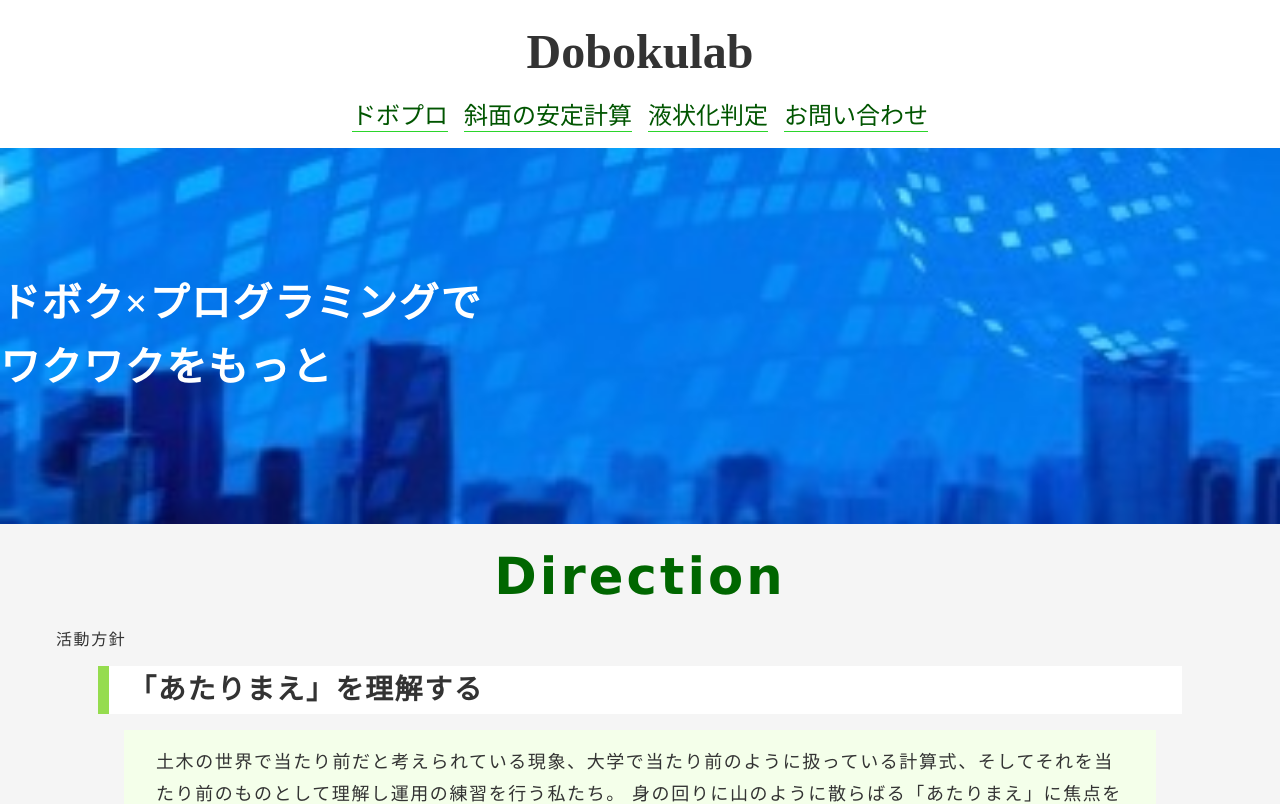
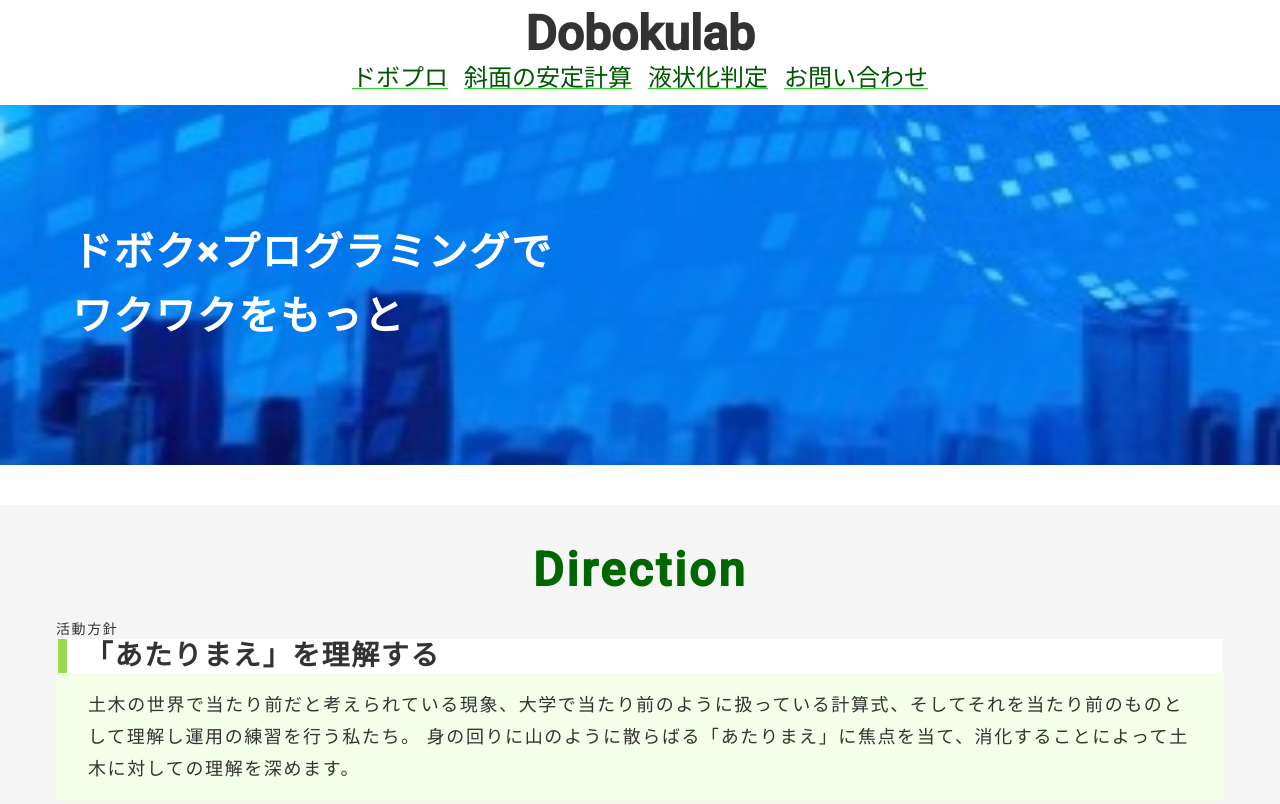
Before and after one commit to Yoshinari-Sho/dobokulabprog, an Angular app: page /page in a window 1280 px wide. Shown: the top 804 px of the page. Built offline with nearby package versions, Linux system fonts and the light colour scheme.

Commit message:
レスポンシブ他

```diff
--- a/angular.json
+++ b/angular.json
@@ -31,7 +31,8 @@
             "styles": [
               "src/styles.scss"
             ],
-            "scripts": []
+            "scripts": [
+            ]
           },
           "configurations": {
             "production": {
@@ -96,7 +97,8 @@
             "styles": [
               "src/styles.scss"
             ],
-            "scripts": []
+            "scripts": [
+            ]
           }
         },
         "lint": {
--- a/src/app/app.component.scss
+++ b/src/app/app.component.scss
@@ -63,10 +63,10 @@ p{
 
 .content-inner{
     max-width: 1200px;
-    padding:0 16px;
+    padding:16px;
     margin:0 auto;
     h2{
-        font: calc(2.071em + 26 * (100vw - 375px) / 1305) Verdana, Helvetica, Arial, sans-serif;
+        font: calc(2.071em + 26 * (100vw - 375px) / 1305)  Roboto, "Helvetica Neue", sans-serif;;
         letter-spacing: 0.06em;
         line-height: 2.09;
         text-align: center;
@@ -127,27 +127,20 @@ p{
 
 
 .content.first{
-  position: relative;
-  img{
-    width: 100%;
-  }
+  color: #fff;
+  margin: 0 0 40px;
+  width: 100%;
+  background: #ddd url(../assets/img/kkk.jpg) no-repeat center center;
+  background-size: cover;
   .content-inner{
     max-width: 1200px;
-
     p{
-      position: absolute;
-      top: 50%;
-  left: 50%;
-  -ms-transform: translate(-50%,-50%);
-  -webkit-transform: translate(-50%,-50%);
-  transform: translate(-50%,-50%);
   margin:0;
-  padding:0;
+  padding:100px 16px;
   font-size: 5vmin;
   font-weight: bold;
   color: #fff;
   line-height: 8vmin;
-  width: 100%;
     }
   }
 }
@@ -308,7 +301,7 @@ p{
 
 .text_content{
   padding:16px 32px;
-  margin: 16px 68px 8px;
+  margin-bottom:16px;
   font-stretch: semi-expanded;
   letter-spacing: 4px;
   line-height: 32px;
@@ -330,7 +323,7 @@ p{
     background-color: #ffffff;
   }
   p{
-    padding-bottom: 14px;
+   line-height: 32px;
   }
 }
 
@@ -359,10 +352,6 @@ blockquote {
   border-left: .7rem solid #007bff;
   padding: .5em .7rem;
   display: block;
-  margin-block-start: 1em;
-  margin-block-end: 1em;
-  margin-inline-start: 40px;
-  margin-inline-end: 40px;
   .tytle_two{
       text-align: left;
       padding-left: 8px;
@@ -372,7 +361,7 @@ blockquote {
     background: linear-gradient(transparent 70%, #a7d6ff 70%);
     padding-left: 8px;
     margin:24px 56px 12px;
-    font-size: 28px;
+    font-size: 20px;
     font-weight:500;
 }
 
@@ -462,7 +451,7 @@ blockquote {
     font-weight: bolder;
     width: 50%;
     padding-right:16px;
-    letter-spacing: -8px;
+    letter-spacing: -4px;
    }
 }
 }
@@ -484,6 +473,7 @@ blockquote {
  padding: 10px 20px;
     font-size: 16px;
     letter-spacing: 1.6px;
+    line-height: 24px;
 
 }
 
@@ -527,3 +517,75 @@ footer{
     font-size: 0;
     animation: 5s slidy infinite;
   }
+
+
+  @media screen and (max-width:768px){
+    .card{
+      display: block;
+      width: 100%;
+      padding: 10px 20px;
+      margin:32px 0;
+      background-color: #fff;
+      box-sizing: border-box;
+      box-shadow: 0 3px 10px rgba(0, 0, 0, 0.2);
+      z-index: 3;
+      .image-area{
+        margin-bottom: 30px;
+        text-align: center;
+          img{
+              border-radius: 50%;
+          }
+      }
+    &.pj{
+      .image-area{
+        text-align: center;
+          img{
+              border-radius: 0;
+          }
+      }
+    }
+  }
+
+  .card_head {
+      margin: 10px 20px 0 20px;
+      padding-bottom: 10px;
+      border-bottom: solid 1px #707070;
+      line-height: 180%;
+
+  .card_head_title{
+      font-size: 21px;
+      font-weight: bold;
+      display: block;
+      margin-top: 6px;
+
+  .titleNumber{
+      font-size: 60px;
+      font-weight: bolder;
+      width: 50%;
+      padding-right:16px;
+      letter-spacing: -8px;
+     }
+  }
+  }
+
+  .card.left {
+      width: 100%;
+     float: none;
+      padding: 20px 20px;
+  }
+
+  .card.right {
+      width: 100%;
+     float: none;
+     padding: 20px 20px;
+  }
+
+
+  .card_body {
+   padding: 10px 20px;
+      font-size: 16px;
+      letter-spacing: 1.6px;
+
+  }
+
+  }
--- a/src/app/app.module.ts
+++ b/src/app/app.module.ts
@@ -8,6 +8,7 @@ import { LotationalslipComponent } from './lotationalslip/lotationalslip.compone
 import { LandingpageComponent } from './landingpage/landingpage.component';
 import { LiquefactionComponent } from './liquefaction/liquefaction.component';
 import { RouterModule } from '@angular/router';
+import { BrowserAnimationsModule } from '@angular/platform-browser/animations';
 
 
 @NgModule({
@@ -21,7 +22,8 @@ import { RouterModule } from '@angular/router';
   imports: [
     BrowserModule,
     AppRoutingModule,
-    RouterModule
+    RouterModule,
+    BrowserAnimationsModule
   ],
   providers: [],
   bootstrap: [AppComponent]
--- a/src/app/base/base.component.html
+++ b/src/app/base/base.component.html
@@ -1,4 +1,3 @@
-<head><link href="https://use.fontawesome.com/releases/v5.6.1/css/all.css" rel="stylesheet"></head>
 <div class="button_area">
     <a class="button_1" routerLink='/'>⇒詳しくはこちらから</a>
 </div>
@@ -7,7 +6,7 @@
 </div>
 
 <div class="first_face">
-    <i class="far fa-handshake greeting"></i><span>見出し１</span>
+    <i class="fab fa-angular"></i><span>見出し１</span>
 </div>
 
 <div class="second_face">
--- a/src/app/landingpage/landingpage.component.html
+++ b/src/app/landingpage/landingpage.component.html
@@ -1,9 +1,7 @@
 <div class="content first">
-    <img src="../../assets/img/kkk.jpg">
 <div class="content-inner">
   <p class="content-innerinner">
      ドボク×プログラミングで<br>ワクワクをもっと
-
   </p>
     </div>
 </div>
@@ -193,8 +191,8 @@
                 <p>東京都三鷹市で、 鉄道系ドボク設計の会社をやってます。</p>
                 <p>コンクリート構造物をプログラムを整備しながら設計することを得意としています 。</p>
                 <p>ドぼプロではここにいるエンジニアの相談役をしています。</p>
-                <p>twitter:<a href="https://twitter.com/sasaco_corp" class="twitter">https://twitter.com/sasaco_corp</a></p>
-                <p>youtube:<a href="https://www.youtube.com/watch?v=Q8FCcuAWWLc&t=0s" class="twitter">https://www.youtube.com/watch?v=Q8FCcuAWWLc&t=0s</a></p>
+                <!-- <p>twitter:<a href="https://twitter.com/sasaco_corp" class="twitter">https://twitter.com/sasaco_corp</a></p>
+                <p>youtube:<a href="https://www.youtube.com/watch?v=Q8FCcuAWWLc&t=0s" class="twitter">https://www.youtube.com/watch?v=Q8FCcuAWWLc&t=0s</a></p> -->
             </div>
          </div>
         </div>
@@ -229,8 +227,8 @@
                     </h3>
                 </div>
                 <div class="card_body">
-                    <p>日本全国を旅しながら、土木/建築写真を撮影中。鉄道構造物がお気に入り。</p>
-                    <p>HTML・CSSから逃げるな。</p>
+                    <p>日本全国を旅しながら、土木/建築写真を撮影中。鉄道構造物がお気に入り。
+                        HTML・CSSから逃げるな。</p>
                 </div>
             </div>
         </div>
@@ -246,7 +244,6 @@
                 </h3>
             </div>
             <div class="card_body">
-                <p>東京都市大学　都市工学科　2年生</p>
                 <p>大学生の傍ら、webデザインのコーディングをメインに仕事としてます。</p>
                 <p>しかしまだまだやれることに限界あるなと感じてる今日この頃、毎日より良いアプリづくりのための勉強の日々。</p>
                 <p>いつか業界を少しでも騒がす人になれるよう日々精進していきます！！</p>
@@ -265,11 +262,10 @@
                 </h3>
             </div>
             <div class="card_body">
-                <p>東京都市大学　都市工学科　2年生</p>
                 <p>最近は様々なことに興味を持ち、「挑戦する」ということを心がけています。</p>
                 <p>未熟者ですが、今回の斜面の安定アプリ作成で使用したthree.jsについても勉強中です。</p>
                 <p>また、土木分野についても様々な知識を取り入れていきたいと思ってます！</p>
-                <p>twitter:<a href="https://twitter.com/Yoshi99605582" class="twitter">https://twitter.com/Yoshi99605582</a></p>
+                <!-- <p>twitter:<a href="https://twitter.com/Yoshi99605582" class="twitter">https://twitter.com/Yoshi99605582</a></p> -->
             </div>
         </div>
     </div>
@@ -285,10 +281,9 @@
                     </h3>
                 </div>
                 <div class="card_body">
-                    <p>東京都市大学　都市工学科　2年生</p>
                     <p>物理も数Ⅲも知らないのに土木の勉強をしており、斜面の安定アプリではページのデザインと本サイトの作成を担当しました。</p>
                     <p>当サイト作成着手時は総html歴48時間ほどのため、拙いデザインになっていますが、これから色々な手法を学んでこのサイトを豊かにしていくつもりです！</p>
-                    <p>twitter:<a href="https://twitter.com/sho_o419" class="twitter">https://twitter.com/sho_o419</a></p>
+                    <!-- <p>twitter:<a href="https://twitter.com/sho_o419" class="twitter">https://twitter.com/sho_o419</a></p> -->
                 </div>
             </div>
         </div>
@@ -299,7 +294,7 @@
     <div class="content-inner">
         <h2>Project</h2>
         <p>プロジェクト</p>
-        <div class="card left wow fadeInUp" data-wow-duration="1.3s" data-wow-delay="0.3s"
+        <div class="card left wow fadeInUp pj" data-wow-duration="1.3s" data-wow-delay="0.3s"
             style="visibility: visible; animation-duration: 1.3s; animation-delay: 0.3s; animation-name: fadeInUp;">
             <div class="image-area">
                 <img src="../../assets/img/icon.png">
@@ -318,7 +313,7 @@
         </div>
 
 
-        <div class="card right wow fadeInUp" data-wow-duration="1.3s" data-wow-delay="0.3s"
+        <div class="card right wow fadeInUp pj" data-wow-duration="1.3s" data-wow-delay="0.3s"
             style="visibility: visible; animation-duration: 1.3s; animation-delay: 0.3s; animation-name: fadeInUp;">
             <div class="image-area">
                 <img src="../../assets/img/slip.png">
@@ -330,7 +325,7 @@
                     </h3>
                 </div>
                 <div class="card_body">
-                    <p>明治39年創業以来、様々な困難を乗り越え、歯科医療の発展のため、ユーザー様からのご意見に耳を傾け、ユニット、ハンドピース、画像診断機器をはじめとした医療機器やデジタル製品などを積極的に開発し、全国に普及させて参りました。そして今後も、業界の草分けとして培ったヨシダの技術と経験によって、医療現場に飽くなき改善と、よりよい環境を提供して参ります。
+                    <p>
                     </p>
                 </div>
             </div>
--- a/src/index.html
+++ b/src/index.html
@@ -2,12 +2,14 @@
 <html lang="en">
 <head>
   <meta charset="utf-8">
-  <title>AngularApp</title>
+  <title>DoboPro</title>
   <base href="/">
   <meta name="viewport" content="width=device-width, initial-scale=1">
   <link rel="icon" type="image/x-icon" href="favicon.ico">
+  <link href="https://fonts.googleapis.com/css?family=Roboto:300,400,500&display=swap" rel="stylesheet">
+  <link href="https://fonts.googleapis.com/icon?family=Material+Icons" rel="stylesheet">
 </head>
-<body>
+<body class="mat-typography">
   <app-root></app-root>
 </body>
 </html>
--- a/src/styles.scss
+++ b/src/styles.scss
@@ -2,6 +2,8 @@
 
 /* Reset box-model and set borders */
 /* ============================================ */
+
+
 
 *,
 ::before,
@@ -25,6 +27,7 @@ html {
   -webkit-text-size-adjust: 100%; /* 2 */
   -webkit-tap-highlight-color: transparent; /* 3*/
   color:#333333;
+  font: 400 14px/20px Roboto, "Helvetica Neue", sans-serif;
 }
 
 /* Sections */
@@ -487,3 +490,9 @@ template {
 [hidden] {
   display: none;
 }
+
+
+
+
+html, body { height: 100%; }
+body { margin: 0; font-family: Roboto, "Helvetica Neue", sans-serif; }
```
Also changed, not shown: package.json (+5 -3 lines), 2 other files (tests, documents, lock files or other folders).
